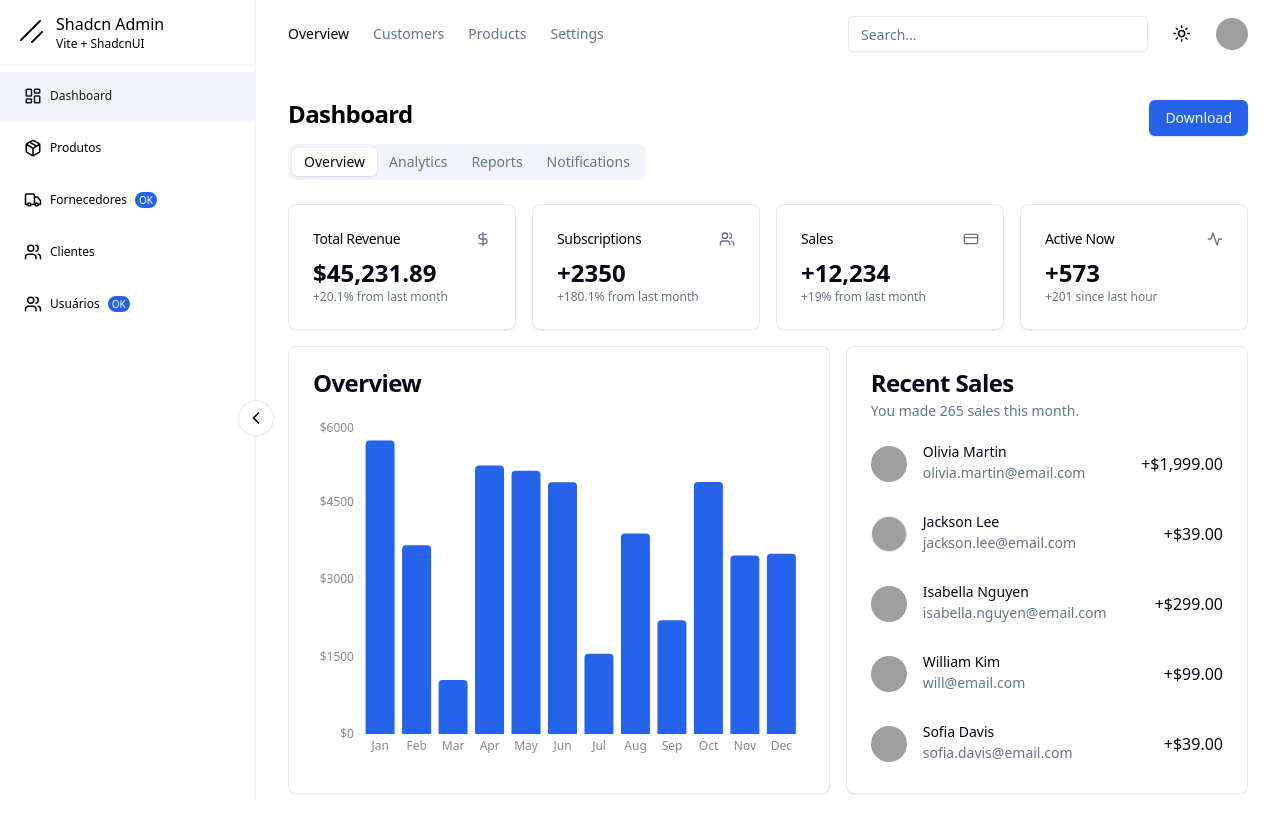
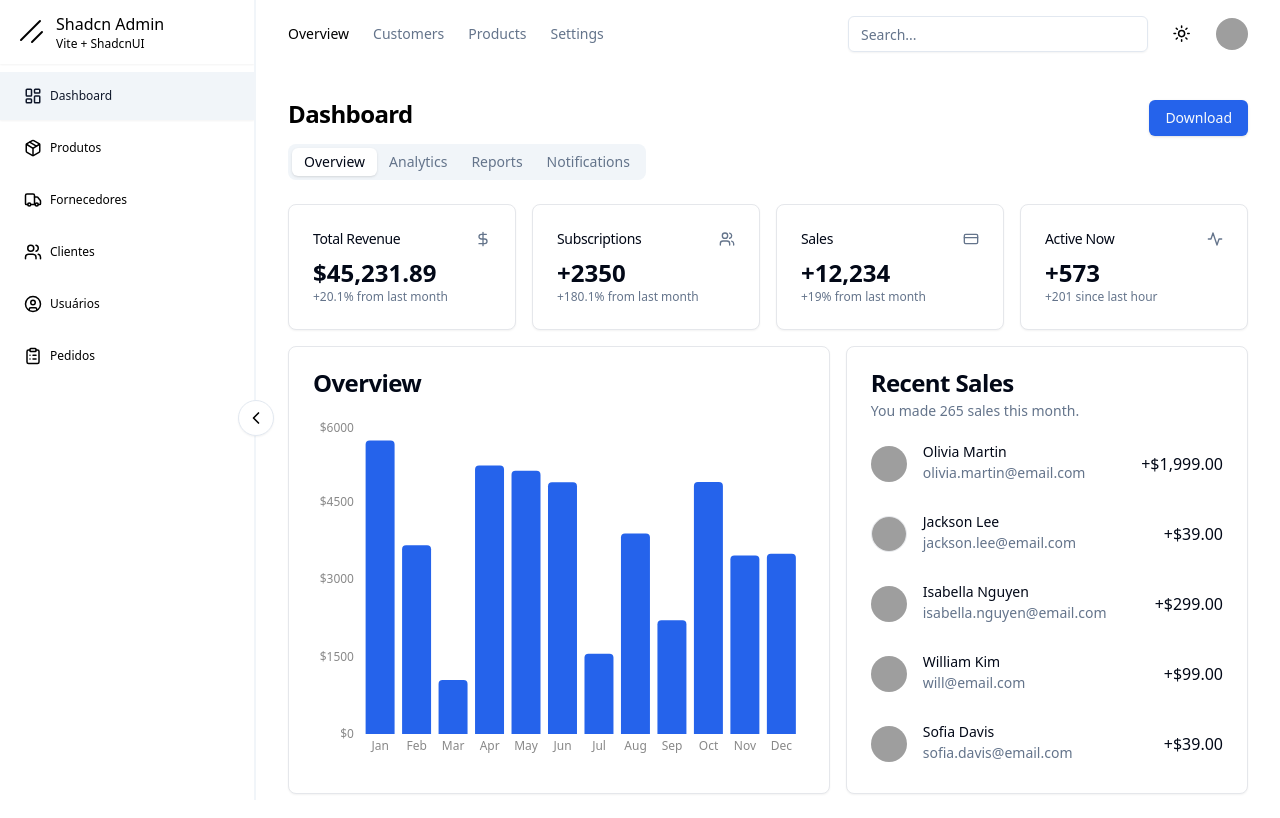
Before and after one commit to anaclaraberga/WEB-INVENTORY, a React (Vite) app: page /admin in a window 1280 px wide. Built offline with nearby package versions, Linux system fonts and the light colour scheme; sample sign-in values are in the browser's storage; grey boxes are pictures that could not be loaded.

Commit message:
refactor: add orders page to router

```diff
--- a/src/data/sidelinks.tsx
+++ b/src/data/sidelinks.tsx
@@ -1,5 +1,5 @@
 
-import { LayoutDashboard, Package, Truck, Users } from 'lucide-react'
+import { CircleUser, ClipboardList, LayoutDashboard, Package, Truck, Users } from 'lucide-react'
 
 export interface NavLink {
   title: string
@@ -27,7 +27,7 @@ export const sidelinks: SideLink[] = [
   },
   {
     title: 'Fornecedores',
-    label: 'OK',
+    label: '',
     href: '/admin/suppliers',
     icon: <Truck size={18} />,
   },
@@ -39,8 +39,14 @@ export const sidelinks: SideLink[] = [
   },
   {
     title: 'Usuários',
-    label: 'OK',
+    label: '',
     href: '/admin/users',
-    icon: <Users size={18} />,
+    icon: <CircleUser size={18} />,
   },
+  {
+    title: 'Pedidos',
+    label: '',
+    href: '/admin/orders',
+    icon: <ClipboardList size={18} />,
+  }
 ]
--- a/src/router.tsx
+++ b/src/router.tsx
@@ -10,6 +10,8 @@ import Loader from './components/loader.tsx';
 import AddClientPage from './pages/admin/clients/add.tsx';
 import Clients from './pages/admin/clients/index.tsx';
 import Dashboard from './pages/admin/dashboard/index.tsx';
+import AddOrderPage from './pages/admin/orders/add.tsx';
+import Orders from './pages/admin/orders/index.tsx';
 import AddProductPage from './pages/admin/products/add.tsx';
 import Products from './pages/admin/products/index.tsx';
 import AddSupplierPage from './pages/admin/suppliers/add.tsx';
@@ -71,6 +73,8 @@ const AppRouter = () => (
             <Route path="clients/:id" element={<ProtectedRoute><AddClientPage /></ProtectedRoute>} />
             <Route path="users" element={<ProtectedRoute><Users /></ProtectedRoute>} />
             <Route path="users/:id" element={<ProtectedRoute><AddUserPage /></ProtectedRoute>} />
+            <Route path="orders" element={<ProtectedRoute><Orders /></ProtectedRoute>} />
+            <Route path="orders/:id" element={<ProtectedRoute><AddOrderPage /></ProtectedRoute>} />
           </Route>
           <Route path="general" element={<ProtectedRoute><Chats /></ProtectedRoute>} />
           {/* <Route path="users" element={<ProtectedRoute><Users /></ProtectedRoute>} /> */}
```
